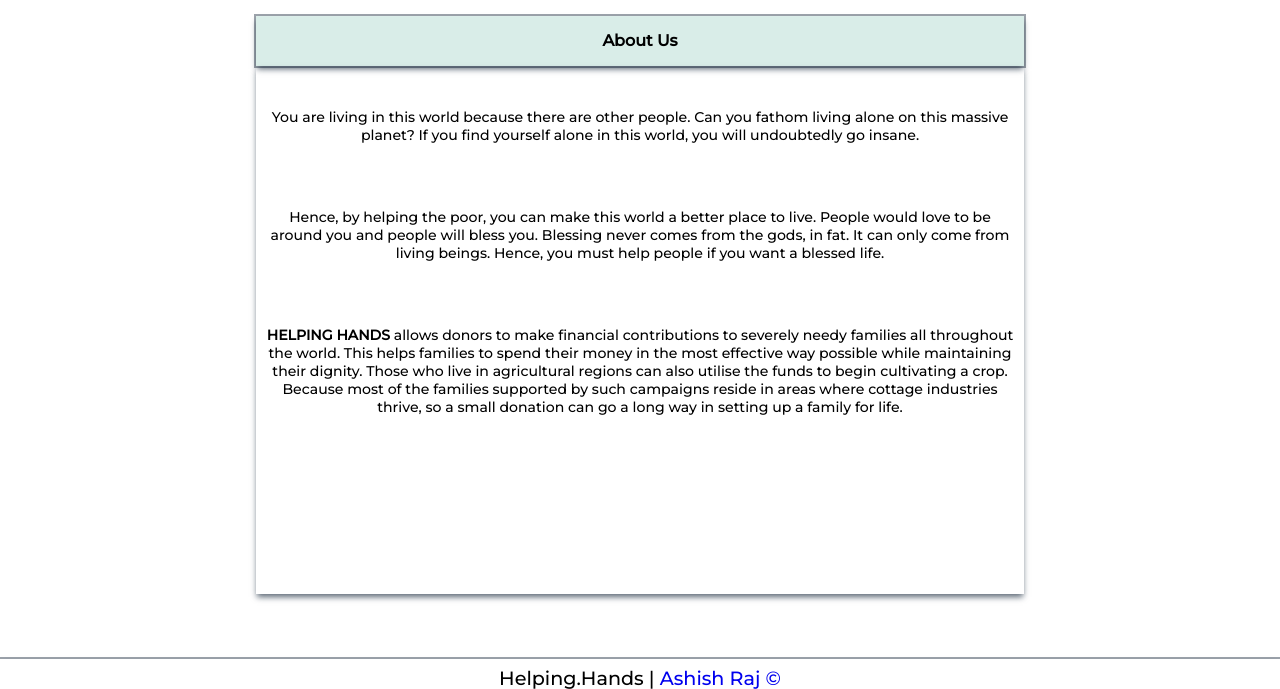
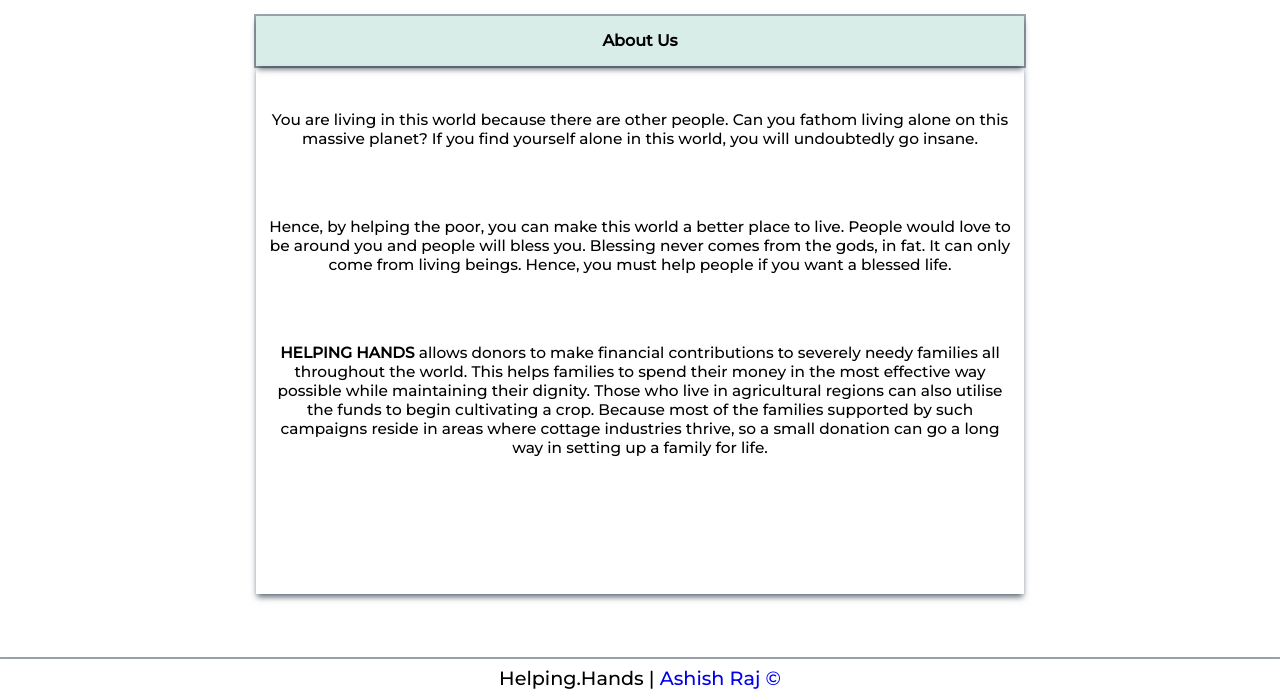
Before and after one commit to ashishraj-dev/TSF---Payment-Gateway-Integration, a plain HTML site: page about.html in a window 1280 px wide. Shown: the part 111-800 px from the top of the page. Drawn offline with Linux system fonts and the light colour scheme.

```diff
--- a/style.css
+++ b/style.css
@@ -158,7 +158,7 @@ button {
   margin: auto;
   width: 60vw;
   height: 66vh;
-  font-size: 1.1vw;
+  font-size: 1.2vw;
   transition: 0.3s;
 }
 
```
